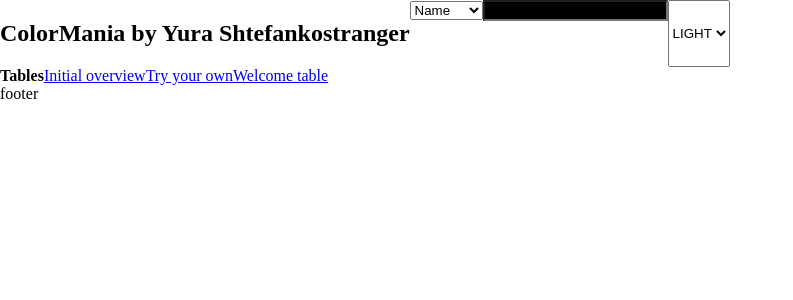
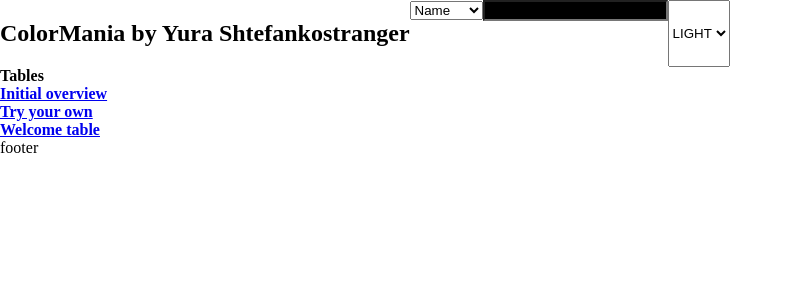
Before and after one commit to Viper-JSX/Colormania-React, a React (Create React App) app: page /tables in a window 1280 px wide. Shown: the top 300 px of the page, without its empty margins (0-793 px from the left). Built offline with nearby package versions, Linux system fonts and the light colour scheme.

Commit message:
Added name and colors container to TableOpener, TableOpener is rendered inside Tables component inside Link element

```diff
--- a/src/components/Tables/Table_opener/Table_opener.tsx
+++ b/src/components/Tables/Table_opener/Table_opener.tsx
@@ -1,7 +1,13 @@
-function TableOpener():JSX.Element{
+import TableClass from "../../../classes/Table";
+
+function TableOpener( { table } : { table: TableClass } ):JSX.Element{
+    console.log(table)
     return(
         <div className="tableOpener">
+            <b className="tableOpenerName">{table.name}</b>
+            <div className="tableOpenerColors">
 
+            </div>
         </div>
     );
 }
--- a/src/components/Tables/Tables.tsx
+++ b/src/components/Tables/Tables.tsx
@@ -3,6 +3,7 @@ import { stringToUrl } from "../../api/string_to_url";
 import TableClass from "../../classes/Table";
 import { TablesProps } from "../../typescript/types";
 import Table from "./Table";
+import TableOpener from "./Table_opener/Table_opener";
 
 function Tables({ tables, handleColorDelete } : TablesProps):JSX.Element{
     return(
@@ -10,7 +11,7 @@ function Tables({ tables, handleColorDelete } : TablesProps):JSX.Element{
             <b>Tables</b>
 
             {
-                tables.map((table) => <NavLink to={stringToUrl(table.name)}>{table.name}</NavLink> )
+                tables.map((table) => <NavLink to={stringToUrl(table.name)}><TableOpener table={table} /></NavLink> )
             }
         </div>
     );
```
